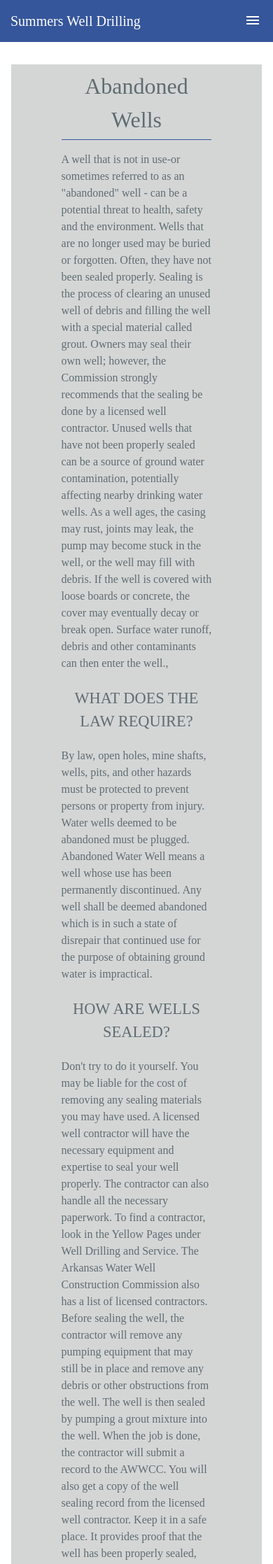
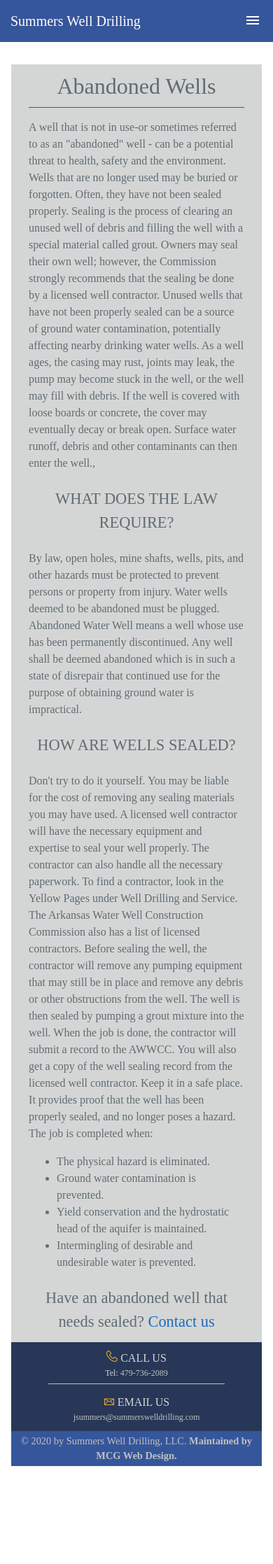
Before and after one commit to jamess999888/SummersDrilling, a Jekyll site: the page built from abandonedWells.md, in a window 390 px wide. Shown: the top 2235 px of the page at 70% size. Built offline with Jekyll 4.4.1, drawn with Linux system fonts in a browser that asks for light colours; our own code applies the rules of GitHub Pages for plain Markdown files; after the commit the page ends 2127 px from its top, so only the background shows below that.

Commit message:
fixing responsive styling

```diff
--- a/css/style.css
+++ b/css/style.css
@@ -1513,6 +1513,10 @@ ul.topnav li.right {
         text-align: center;
         margin: 0 0;
     }
+    .abandonedWells,
+    .abandonedWells h2 {
+        padding: 2% 7%;
+    }
     .abandonedWells h2 {
         padding: 2% 0;
         font-size: 1.4rem;
```
